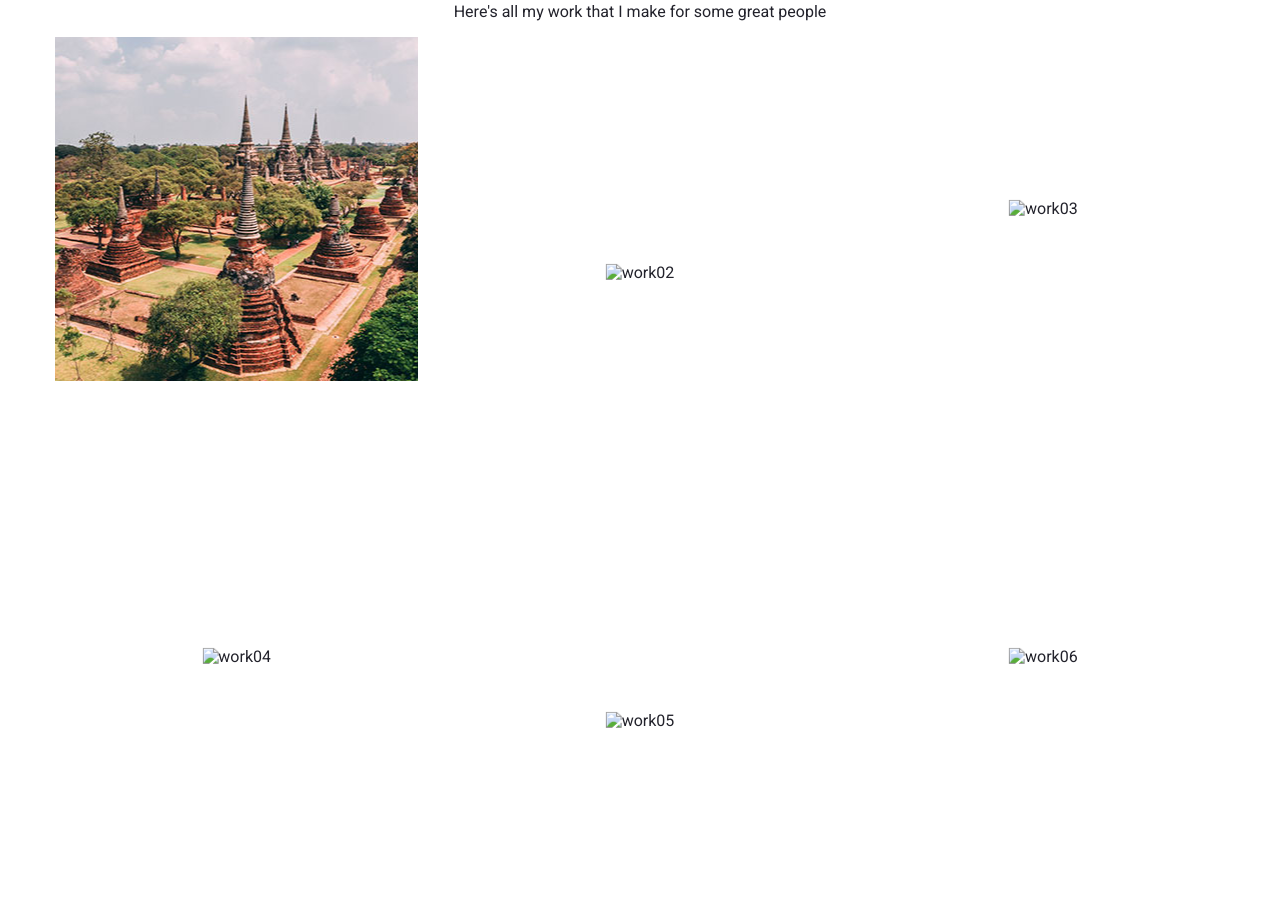
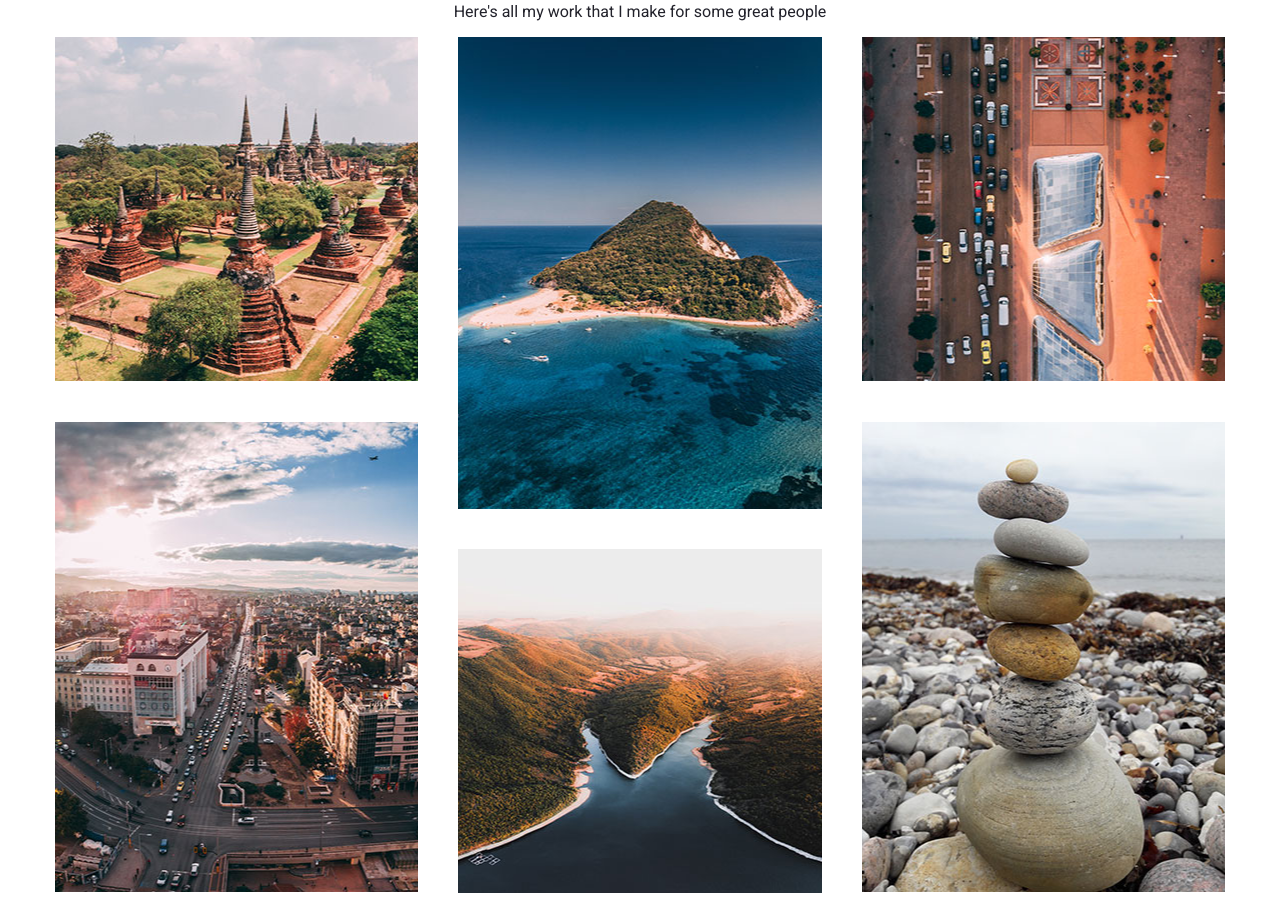
Before and after one commit to tasbolatkambarov/landing_photographer, a plain HTML site: page index.html in a window 1280 px wide. Shown: the part 3037-3936 px from the top of the page. Drawn offline with Linux system fonts and the light colour scheme; the site is published under a folder, as on GitHub Pages, so addresses that start at the root find nothing.

Commit message:
Update index.html

```diff
--- a/index.html
+++ b/index.html
@@ -136,27 +136,27 @@
 				</div>
 				<div class="porfolio-item porfolio-02">
 					<div class="porfolio-thumb">
-						<img src="/img/work02.jpg" alt="work02">
+						<img src="./img/work02.jpg" alt="work02">
 					</div>
 				</div>
 				<div class="porfolio-item porfolio-03">
 					<div class="porfolio-thumb">
-						<img src="/img/work03.jpg" alt="work03">
+						<img src="./img/work03.jpg" alt="work03">
 					</div>
 				</div>
 				<div class="porfolio-item porfolio-04">
 					<div class="porfolio-thumb">
-						<img src="/img/work04.jpg" alt="work04">
+						<img src="./img/work04.jpg" alt="work04">
 					</div>
 				</div>
 				<div class="porfolio-item porfolio-05">
 					<div class="porfolio-thumb">
-						<img src="/img/work05.jpg" alt="work05">
+						<img src="./img/work05.jpg" alt="work05">
 					</div>
 				</div>
 				<div class="porfolio-item porfolio-06">
 					<div class="porfolio-thumb">
-						<img src="/img/work06.jpg" alt="work06">
+						<img src="./img/work06.jpg" alt="work06">
 					</div>
 				</div>
 			</div>
@@ -177,7 +177,7 @@
 				<div class="feedback-item">
 					<div class="feedback-top">
 						<div class="feedback-thumb">
-							<img src="/img/fb01.png" alt="Jonathon">
+							<img src="./img/fb01.png" alt="Jonathon">
 						</div>
 						<div class="feedback-name">
 							<p class="feedback-name__title">Jonathon Lee</p>
@@ -191,7 +191,7 @@
 				<div class="feedback-item">
 					<div class="feedback-top">
 						<div class="feedback-thumb">
-							<img src="/img/fb02.png" alt="Amy">
+							<img src="./img/fb02.png" alt="Amy">
 						</div>
 						<div class="feedback-name">
 							<p class="feedback-name__title">Amy Clark</p>
```
